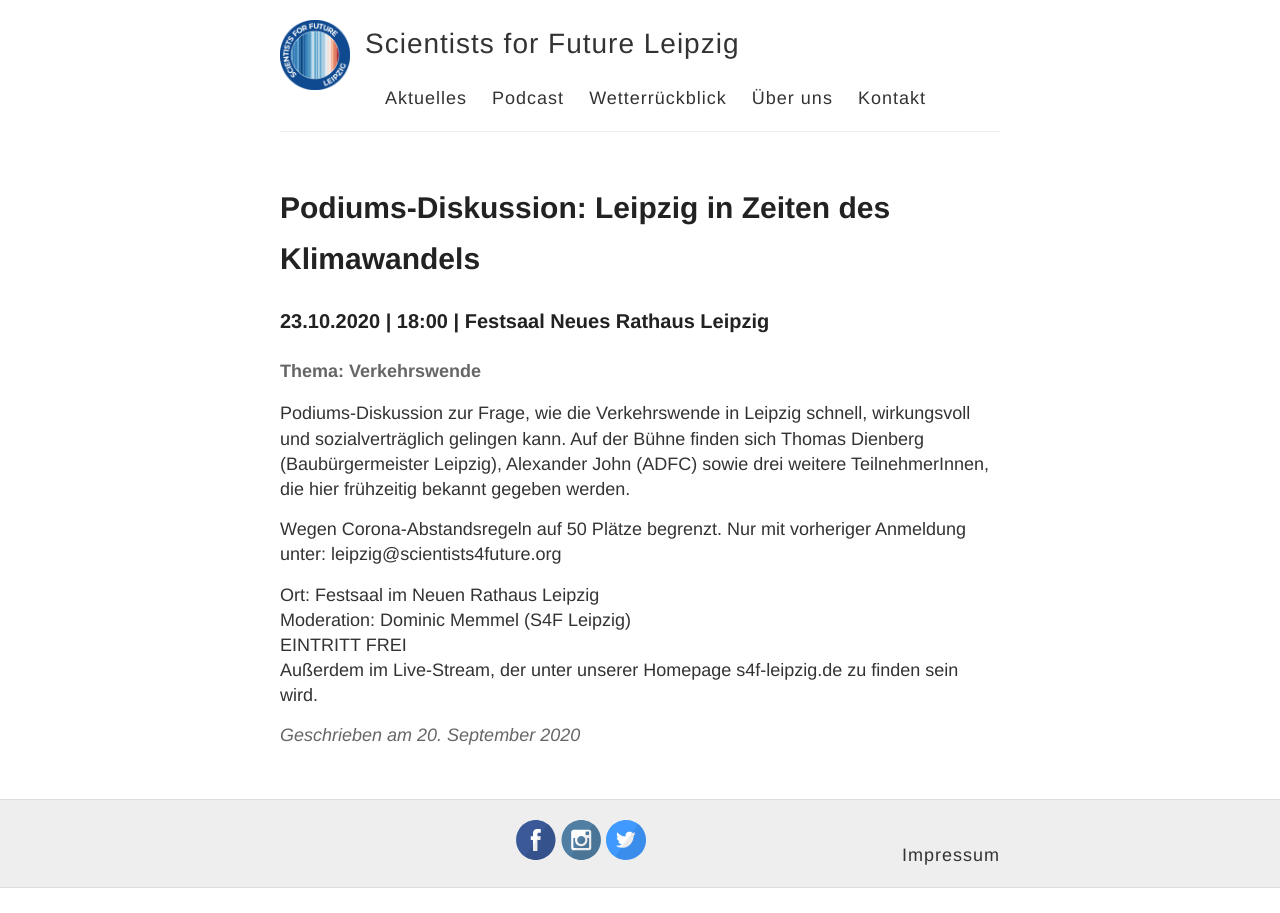
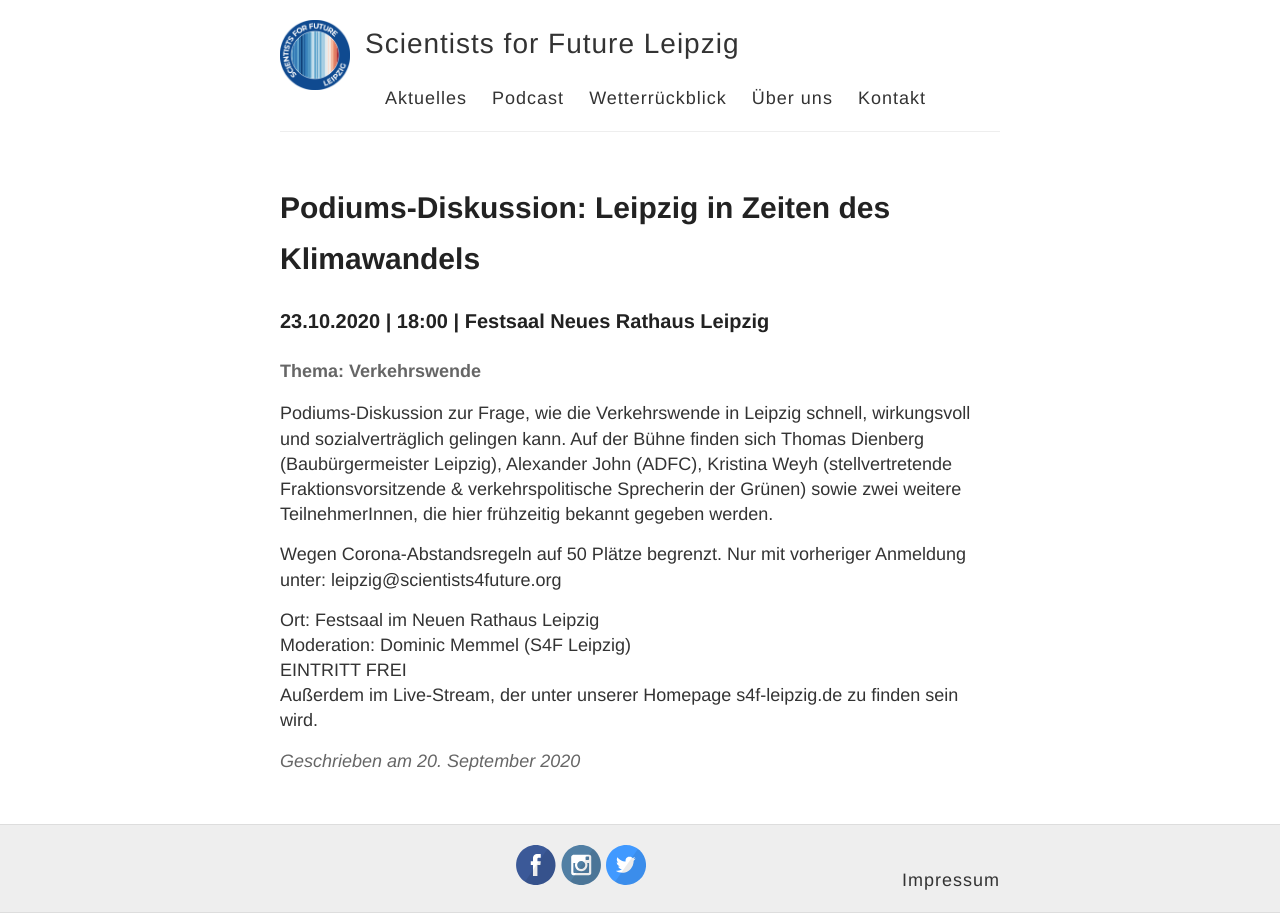
Before and after one commit to s4f-leipzig/s4f-leipzig.github.io, a Jekyll site: the page built from _posts/2020-09-20-Podiums-Diskussion.md, in a window 1280 px wide. Built offline with Jekyll 4.4.1, drawn with Linux system fonts in a browser that asks for light colours.

Commit message:
Update 2020-09-20-Podiums-Diskussion.md

```diff
--- a/_posts/2020-09-20-Podiums-Diskussion.md
+++ b/_posts/2020-09-20-Podiums-Diskussion.md
@@ -6,7 +6,7 @@ category: News
 ### 23.10.2020 | 18:00 | Festsaal Neues Rathaus Leipzig
 #### Thema: Verkehrswende
 
-Podiums-Diskussion zur Frage, wie die Verkehrswende in Leipzig schnell, wirkungsvoll und sozialverträglich gelingen kann. Auf der Bühne finden sich Thomas Dienberg (Baubürgermeister Leipzig), Alexander John (ADFC) sowie drei weitere TeilnehmerInnen, die hier frühzeitig bekannt gegeben werden.
+Podiums-Diskussion zur Frage, wie die Verkehrswende in Leipzig schnell, wirkungsvoll und sozialverträglich gelingen kann. Auf der Bühne finden sich Thomas Dienberg (Baubürgermeister Leipzig), Alexander John (ADFC), Kristina Weyh (stellvertretende Fraktionsvorsitzende & verkehrspolitische Sprecherin der Grünen) sowie zwei weitere TeilnehmerInnen, die hier frühzeitig bekannt gegeben werden.
 
 Wegen Corona-Abstandsregeln auf 50 Plätze begrenzt. Nur mit vorheriger Anmeldung unter: leipzig@scientists4future.org
 
```
